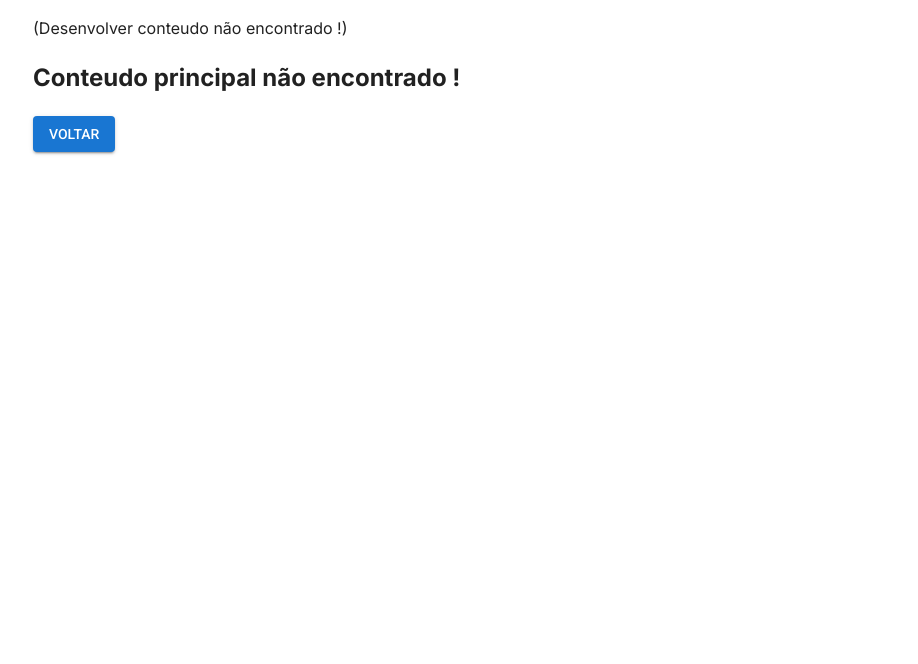
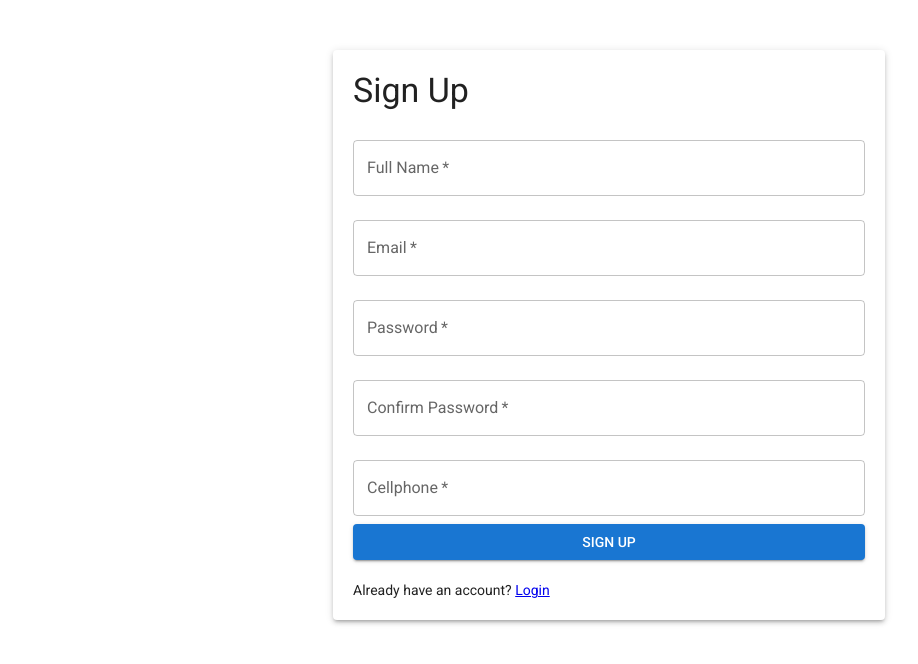
Before and after one commit to BawkFly/BawkFly-front-end, a Next.js app: page /auth/sign-up in a window 1280 px wide. Before the commit this address had no page. Shown: the top 664 px of the page, without its empty margins (31-949 px from the left). Built offline with nearby package versions, Linux system fonts and the light colour scheme.

Commit message:
use client

```diff
--- /dev/null
+++ b/src/app/auth/sign-up/page.tsx
@@ -0,0 +1,9 @@
+import SectionSignUp from "@/components/sections/sign-up/sign-up";
+
+export default function PageAuth() {
+  return (
+    <main>
+      <SectionSignUp />
+    </main>
+  );
+}
--- a/src/components/sections/loggin/loggin.tsx
+++ b/src/components/sections/loggin/loggin.tsx
@@ -22,7 +22,7 @@ export default function SectionLoggin(data:DataSectionLoggin){
           </form>
           <Typography variant="body2" style={{ marginTop: '20px' }}>
             Don't have an account?{' '}
-            <Link href="@/components/sections/sign-up/sign-up">Sign up</Link>
+            <Link href="/auth/sign-up">Sign up</Link>
           </Typography>
         </Paper>
       </Container>
```
Also changed, not shown: src/components/sections/sign-up/sign-up.tsx (+8 -6 lines).
